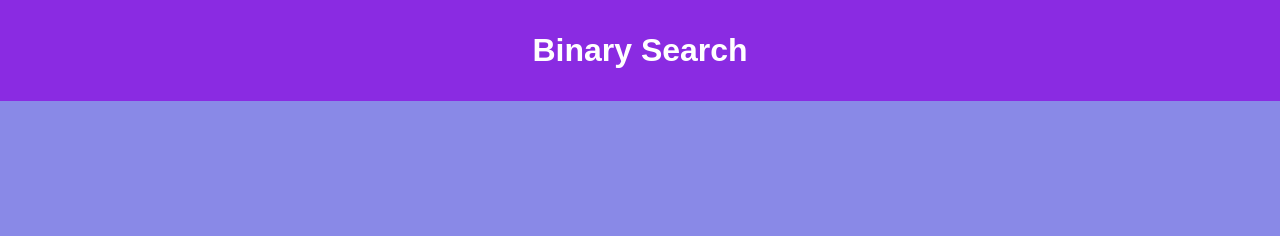
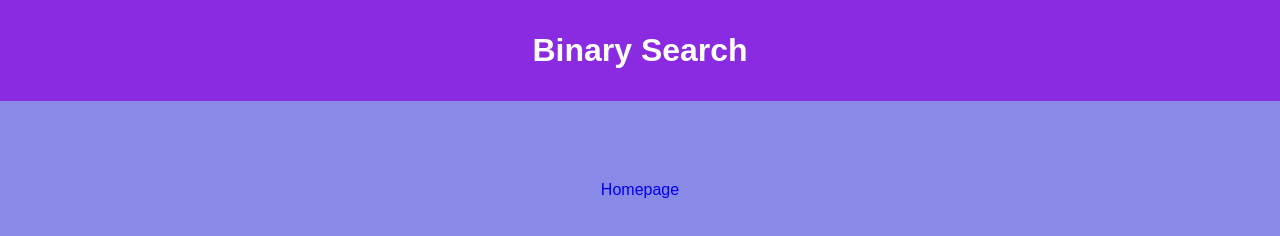
Before and after one commit to Roger-ODonnell/Khan-Academy, a plain HTML site: page Algorithims/binary-search.html in a window 1280 px wide. Drawn offline with Linux system fonts and the light colour scheme.

Commit message:
Added homepage link to binary search page, Created .unlisted-a-div class to manage anchor links not contained in ordered or unordered lists

```diff
--- a/Algorithims/binary-search.html
+++ b/Algorithims/binary-search.html
@@ -8,5 +8,9 @@
 </head>
 <body>
     <h1>Binary Search</h1>
+
+    <div class="unlisted-a-div">
+        <a href="../index.html">Homepage</a>
+    </div>
 </body>
 </html>
--- a/style.css
+++ b/style.css
@@ -45,3 +45,14 @@ ul li a:hover{
 .homepage-link a {
     font-size: 15px;
 }
+
+.unlisted-a-div{
+    text-align: center;
+    margin-top: 5rem;
+}
+.unlisted-a-div a {
+    text-decoration: none;
+}
+.unlisted-a-div a:hover{
+    color: orange;
+}
```
